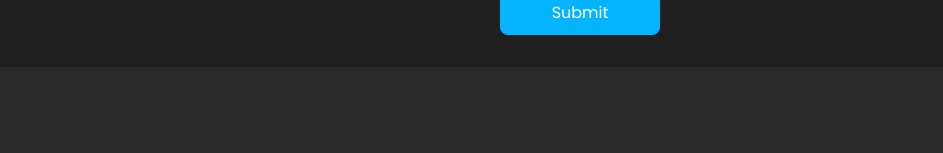
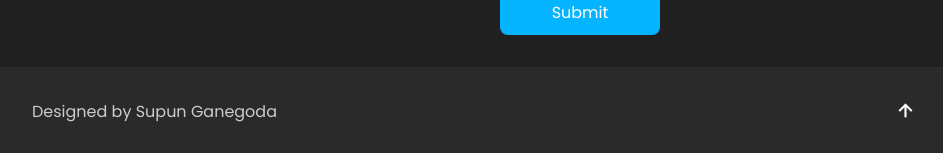
Before and after one commit to supun-ganegoda/my-portfolio-site, a React (Create React App) app: page / in a window 1280 px wide. Shown: the part 3195-3348 px from the top of the page, without its empty margins (160-1103 px from the left). Before the commit the page ends 3262 px from the top, so only its background shows below. Built offline with nearby package versions, Linux system fonts and the light colour scheme.

Commit message:
Footer section added

```diff
--- a/src/App.js
+++ b/src/App.js
@@ -6,6 +6,7 @@ import Aboutme from "./components/Aboutme";
 import Interests from "./components/Interests";
 import PortPolio from "./components/Portfolio";
 import Contact from "./components/Contact";
+import Footer from "./components/Footer";
 
 function App() {
   return (
@@ -17,6 +18,7 @@ function App() {
         <Interests />
         <PortPolio />
         <Contact />
+        <Footer />
       </Router>
     </>
   );
--- /dev/null
+++ b/src/components/Footer.css
@@ -0,0 +1,20 @@
+@import "../Variables.css";
+
+.end {
+  padding: 22px 15%;
+  display: flex;
+  flex-wrap: wrap;
+  align-items: center;
+  justify-content: space-between;
+  gap: 2rem;
+  background: var(--bg-color);
+}
+.last-text p {
+  color: var(--second-color);
+}
+.top i {
+  padding: 10px;
+  border-radius: 8px;
+  font-size: 25px;
+  color: var(--text-color);
+}
--- /dev/null
+++ b/src/components/Footer.js
@@ -0,0 +1,17 @@
+import "./Footer.css";
+
+const Footer = () => {
+  return (
+    <div className="end">
+      <div className="last-text">
+        <p>Designed by Supun Ganegoda</p>
+      </div>
+      <div className="top">
+        <a href="#home">
+          <i className="bx bx-up-arrow-alt"></i>
+        </a>
+      </div>
+    </div>
+  );
+};
+export default Footer;
```
